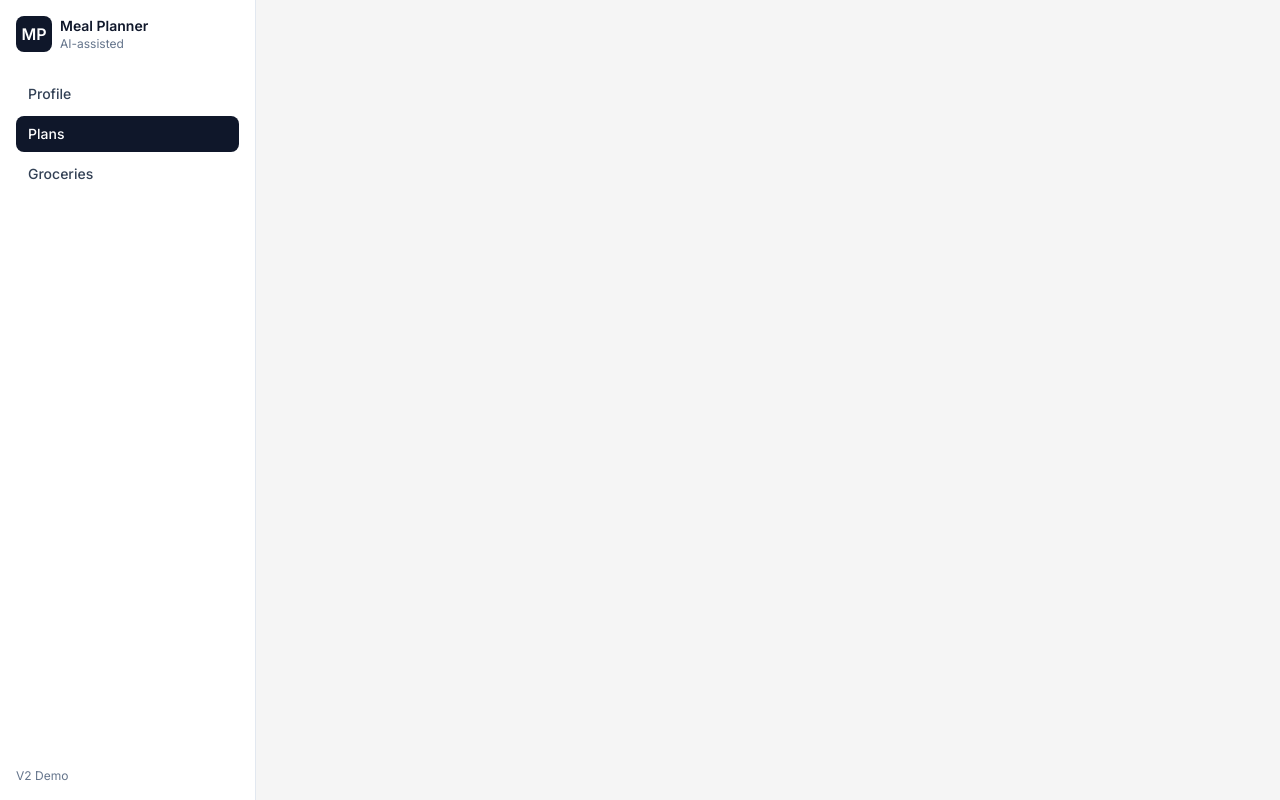
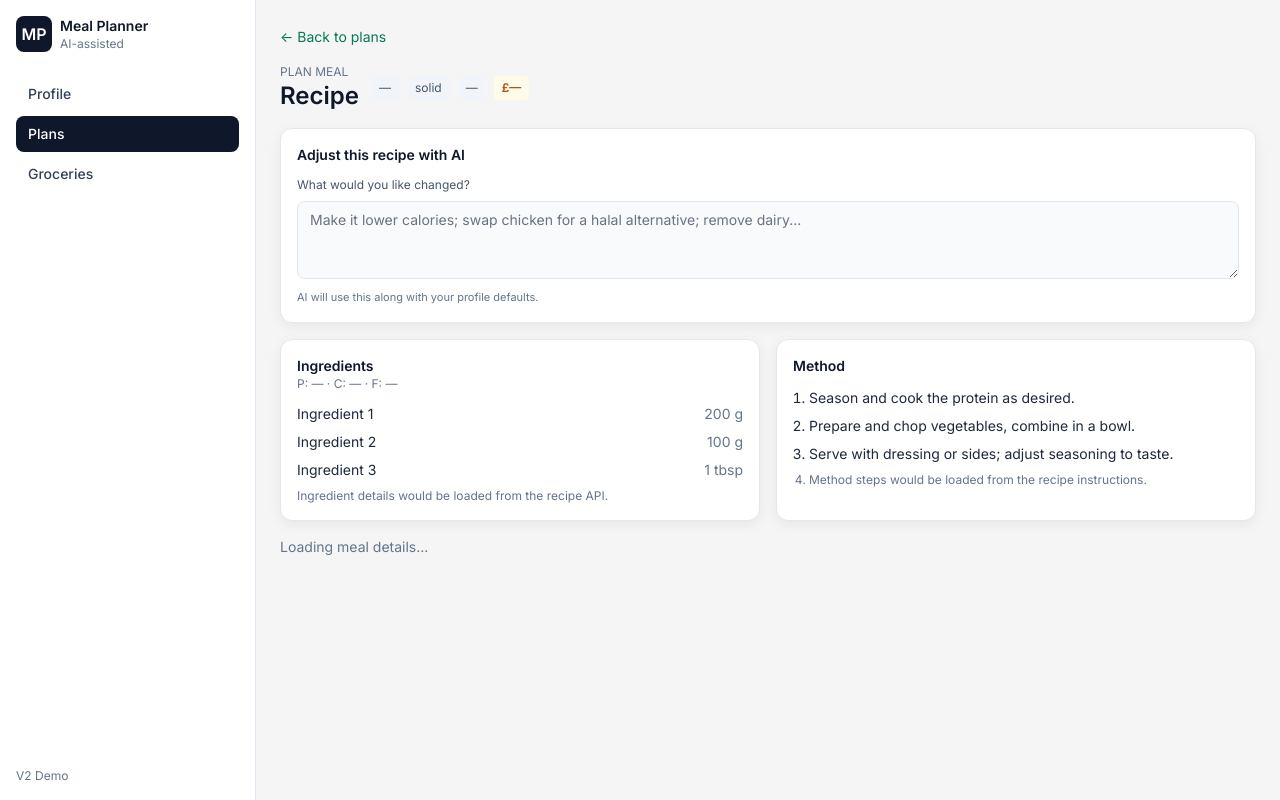
Before and after one commit to Sohaibmeo/ai-agent, a React app in the folder frontend/: page /plans/meal/1 in a window 1280 px wide. Built offline with nearby package versions, Linux system fonts and the light colour scheme; no server answers; the HTML template or start-up script is replaced by a standard one.

Commit message:
added recipe detail page

```diff
--- a/frontend/src/App.tsx
+++ b/frontend/src/App.tsx
@@ -4,6 +4,7 @@ import { Sidebar } from './components/layout/Sidebar';
 import { ProfilePage } from './pages/ProfilePage';
 import { PlansPage } from './pages/PlansPage';
 import { GroceriesPage } from './pages/GroceriesPage';
+import { RecipeDetailPage } from './pages/RecipeDetailPage';
 
 function App() {
   return (
@@ -12,6 +13,7 @@ function App() {
         <Routes>
           <Route path="/" element={<ProfilePage />} />
           <Route path="/plans" element={<PlansPage />} />
+          <Route path="/plans/meal/:mealId" element={<RecipeDetailPage />} />
           <Route path="/groceries" element={<GroceriesPage />} />
         </Routes>
       </AppShell>
--- a/frontend/src/pages/PlansPage.tsx
+++ b/frontend/src/pages/PlansPage.tsx
@@ -1,5 +1,6 @@
 import { useMemo, useState } from 'react';
 import { useQueryClient } from '@tanstack/react-query';
+import { useNavigate } from 'react-router-dom';
 import { Card } from '../components/shared/Card';
 import { Skeleton } from '../components/shared/Skeleton';
 import { useActivePlan } from '../hooks/usePlan';
@@ -12,6 +13,7 @@ const pillClass = 'rounded-full bg-slate-100 px-2 py-1 text-xs font-medium text-
 
 export function PlansPage() {
   const queryClient = useQueryClient();
+  const navigate = useNavigate();
   const { data: plan, isLoading, generatePlan, isGenerating } = useActivePlan(DEMO_USER_ID);
   const days = useMemo(() => plan?.days || [], [plan]);
   const [swapMealId, setSwapMealId] = useState<string | null>(null);
@@ -35,6 +37,10 @@ export function PlansPage() {
 
   const totalMeals = useMemo(() => days.reduce((acc, d) => acc + (d.meals?.length || 0), 0), [days]);
   const avgKcal = plan && days.length ? (plan.total_kcal ? Math.round(Number(plan.total_kcal) / days.length) : null) : null;
+
+  const goToRecipe = (mealId: string) => {
+    navigate(`/plans/meal/${mealId}`);
+  };
 
   const openSwap = (mealId: string, slot?: string) => {
     setSwapMealId(mealId);
@@ -183,6 +189,7 @@ export function PlansPage() {
                         <article
                           key={meal.id}
                           className="flex items-start justify-between gap-3 rounded-2xl border border-slate-200 bg-white p-4 shadow-sm transition hover:-translate-y-[1px] hover:shadow-md"
+                          onClick={() => goToRecipe(meal.id)}
                         >
                           <div>
                             <div className="flex items-center gap-2">
@@ -219,7 +226,12 @@ export function PlansPage() {
                                     >
                                       Swap meal
                                     </button>
-                                  <button className="block w-full px-3 py-2 text-left text-sm hover:bg-slate-50">Modify</button>
+                                    <button
+                                      className="block w-full px-3 py-2 text-left text-sm hover:bg-slate-50"
+                                      onClick={() => goToRecipe(meal.id)}
+                                    >
+                                      Modify
+                                    </button>
                                   </div>
                                 )}
                             </div>
--- /dev/null
+++ b/frontend/src/pages/RecipeDetailPage.tsx
@@ -0,0 +1,92 @@
+import { useMemo } from 'react';
+import { useParams, useNavigate } from 'react-router-dom';
+import { Card } from '../components/shared/Card';
+import { useActivePlan } from '../hooks/usePlan';
+import { DEMO_USER_ID } from '../lib/config';
+
+export function RecipeDetailPage() {
+  const { mealId } = useParams<{ mealId: string }>();
+  const navigate = useNavigate();
+  const { data: plan, isLoading } = useActivePlan(DEMO_USER_ID);
+
+  const meal = useMemo(() => {
+    if (!plan || !mealId) return undefined;
+    for (const day of plan.days || []) {
+      const found = day.meals.find((m) => m.id === mealId);
+      if (found) return { meal: found, day };
+    }
+    return undefined;
+  }, [plan, mealId]);
+
+  const m = meal?.meal;
+  const recipe = m?.recipe;
+
+  const fmt = (val?: number | null, suffix = '') => (val || val === 0 ? `${Math.round(Number(val))}${suffix}` : '—');
+  const macrosLine = recipe
+    ? `P: ${fmt(m?.meal_protein ?? recipe.base_protein, 'g')} · C: ${fmt(m?.meal_carbs ?? recipe.base_carbs, 'g')} · F: ${fmt(m?.meal_fat ?? recipe.base_fat, 'g')}`
+    : 'P: — · C: — · F: —';
+
+  return (
+    <div className="p-6 space-y-4">
+      <button className="text-sm text-emerald-700 hover:underline" onClick={() => navigate(-1)}>
+        ← Back to plans
+      </button>
+
+      <div className="flex flex-wrap items-center gap-3">
+        <div>
+          <div className="text-xs uppercase text-slate-500">
+            {meal?.day ? `Plans / ${meal.day.day_index + 1}` : 'Plan meal'}
+          </div>
+          <h1 className="text-2xl font-semibold text-slate-900">{recipe?.name || 'Recipe'}</h1>
+        </div>
+        <div className="flex flex-wrap items-center gap-2 text-xs">
+          <span className="rounded bg-slate-100 px-2 py-1 text-slate-600">{m?.meal_slot || '—'}</span>
+          <span className="rounded bg-slate-100 px-2 py-1 text-slate-600">{recipe?.meal_type || 'solid'}</span>
+          <span className="rounded bg-slate-100 px-2 py-1 text-slate-600">{fmt(recipe?.base_kcal ?? m?.meal_kcal, ' kcal')}</span>
+          <span className="rounded bg-amber-50 px-2 py-1 font-semibold text-amber-700">{m ? `£${fmt(m.meal_cost_gbp, '')}` : '£—'}</span>
+        </div>
+      </div>
+
+      <Card title="Adjust this recipe with AI">
+        <div className="text-xs text-slate-600 mb-2">What would you like changed?</div>
+        <textarea
+          className="w-full rounded-lg border border-slate-200 bg-slate-50 px-3 py-2 text-sm focus:outline-none focus:ring-1 focus:ring-slate-300"
+          rows={3}
+          placeholder="Make it lower calories; swap chicken for a halal alternative; remove dairy..."
+        />
+        <div className="mt-1 text-[11px] text-slate-500">AI will use this along with your profile defaults.</div>
+      </Card>
+
+      <div className="grid grid-cols-1 gap-4 md:grid-cols-2">
+        <Card title="Ingredients" subtitle={macrosLine}>
+          <ul className="space-y-2 text-sm text-slate-800">
+            <li className="flex justify-between">
+              <span>Ingredient 1</span>
+              <span className="text-slate-500">200 g</span>
+            </li>
+            <li className="flex justify-between">
+              <span>Ingredient 2</span>
+              <span className="text-slate-500">100 g</span>
+            </li>
+            <li className="flex justify-between">
+              <span>Ingredient 3</span>
+              <span className="text-slate-500">1 tbsp</span>
+            </li>
+            <li className="text-xs text-slate-500">Ingredient details would be loaded from the recipe API.</li>
+          </ul>
+        </Card>
+        <Card title="Method">
+          <ol className="list-decimal space-y-2 pl-4 text-sm text-slate-800">
+            <li>Season and cook the protein as desired.</li>
+            <li>Prepare and chop vegetables, combine in a bowl.</li>
+            <li>Serve with dressing or sides; adjust seasoning to taste.</li>
+            <li className="text-xs text-slate-500">Method steps would be loaded from the recipe instructions.</li>
+          </ol>
+        </Card>
+      </div>
+
+      {isLoading && <div className="text-sm text-slate-500">Loading meal details...</div>}
+      {!isLoading && !meal && <div className="text-sm text-slate-500">Meal not found in the active plan.</div>}
+    </div>
+  );
+}
```
Lines whose indentation alone changed are shown as unchanged.
